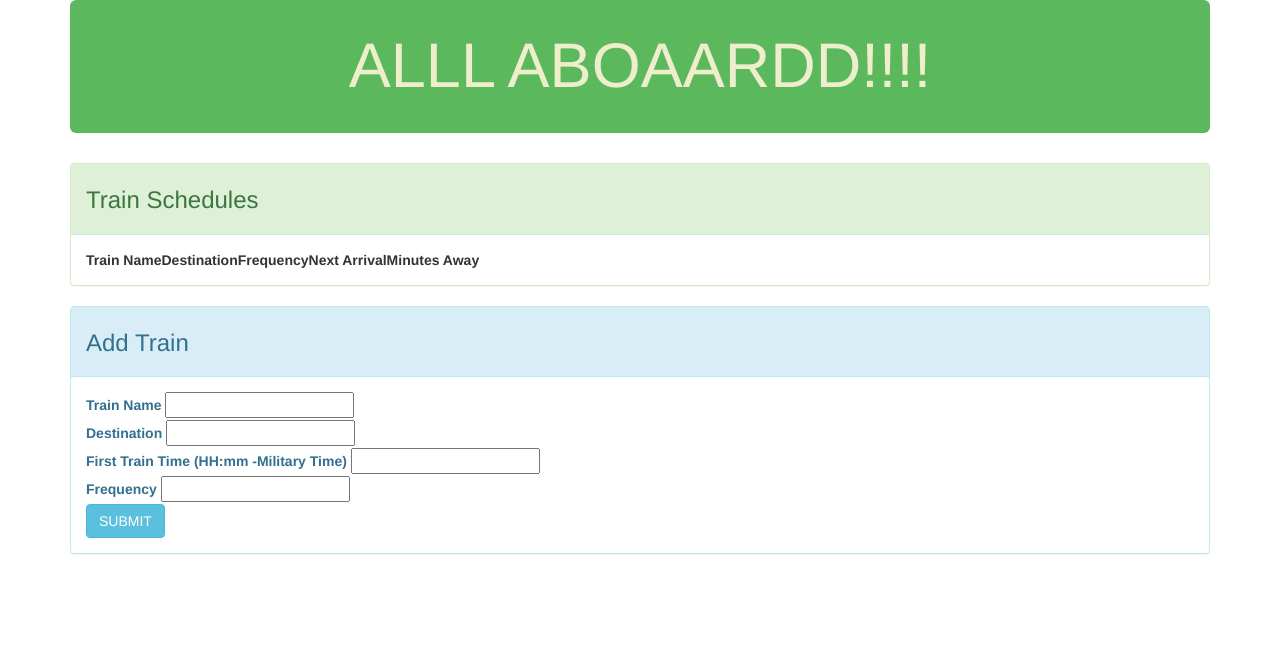
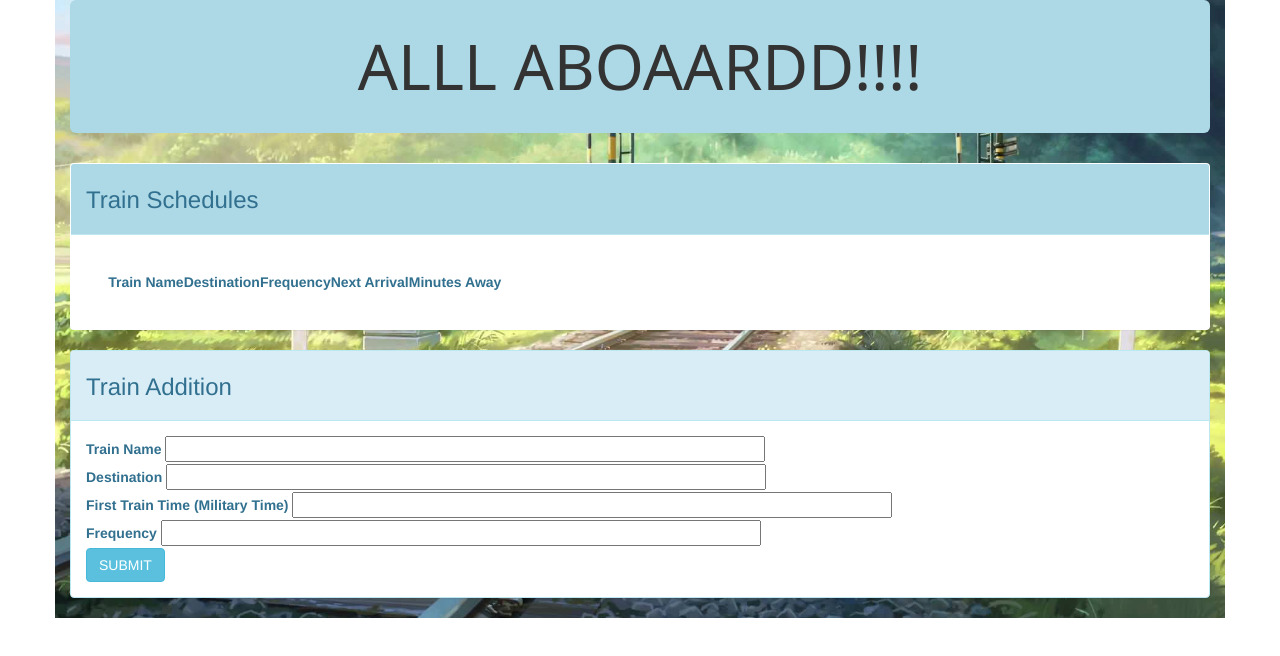
Before and after one commit to jdrenteria/Train-Arrival, a plain HTML site: page index.html in a window 1280 px wide. Drawn offline with nearby package versions, Linux system fonts and the light colour scheme; no server answers.

Commit message:
Added css styling to page, as well as a different background

```diff
--- a/assets/css/style.css
+++ b/assets/css/style.css
@@ -3,13 +3,37 @@
 }
 
 .jumbotron{
-	background-color: #5cb85c;
+	background-color:lightblue;
+	text-align: center;
 	/* Find light color of success panel */
-	color: #eeeecc;
 	padding-top: 1%;
 	padding-bottom: 2%;
+	font-family:'Segoe UI', Tahoma, Geneva, Verdana, sans-serif
 }
 
 .panel-heading{
 	padding-top: 0.25%;
+	background-color: lightblue;
 }
+
+.container{
+	background-image: url(../images/eMKbZVy.jpg);
+	background-size: cover;
+
+
+}
+
+.form-section{
+	text-align: left;
+
+}
+
+.control{
+	width: 600px;
+	position: relative;
+}
+.schedule-table{
+	margin: 2%;
+	text-align: left;
+
+}
--- a/index.html
+++ b/index.html
@@ -18,17 +18,17 @@
 <body>
     <!-- Need a header for the page. -->
     <div class="container">
-        <div class="jumbotron text-center bg-success text-white">
+        <div class="jumbotron">
             <h1>
                 ALLL ABOAARDD!!!!
             </h1>
         </div>
         <!-- Table for train schedules -->
-        <div class="panel panel-success text success">
-            <div class="panel-heading">
+        <div class="panel">
+            <div class="panel-heading panel-info text-info">
                 <h3>Train Schedules</h3>
             </div>
-            <div class="panel-body">
+            <div class="panel-body panel-info text-info">
                 <table class="schedule-table">
                     <thead>
                         <tr>
@@ -49,7 +49,7 @@
         <!-- Table to put new train on schedule -->
         <div class="panel panel-info text-info">
             <div class="panel-heading">
-                <h3>Add Train</h3>
+                <h3>Train Addition</h3>
             </div>
             <div class="panel-body">
                 <form>
@@ -57,12 +57,13 @@
                         <label for="text">Train Name</label>
                         <input type="text" class="control" id="train-name">
                     </div>
+
                     <div class="form-section">
                         <label for="text">Destination</label>
                         <input type="text" class="control" id="destination">
                     </div>
                     <div class="form-section">
-                        <label for="text">First Train Time (HH:mm -Military Time)</label>
+                        <label for="text">First Train Time (Military Time)</label>
                         <input type="text" class="control" id="first-train-time">
                     </div>
                     <div class="form-section">
```
Also changed, not shown: assets/images/eMKbZVy.jpg (added).
